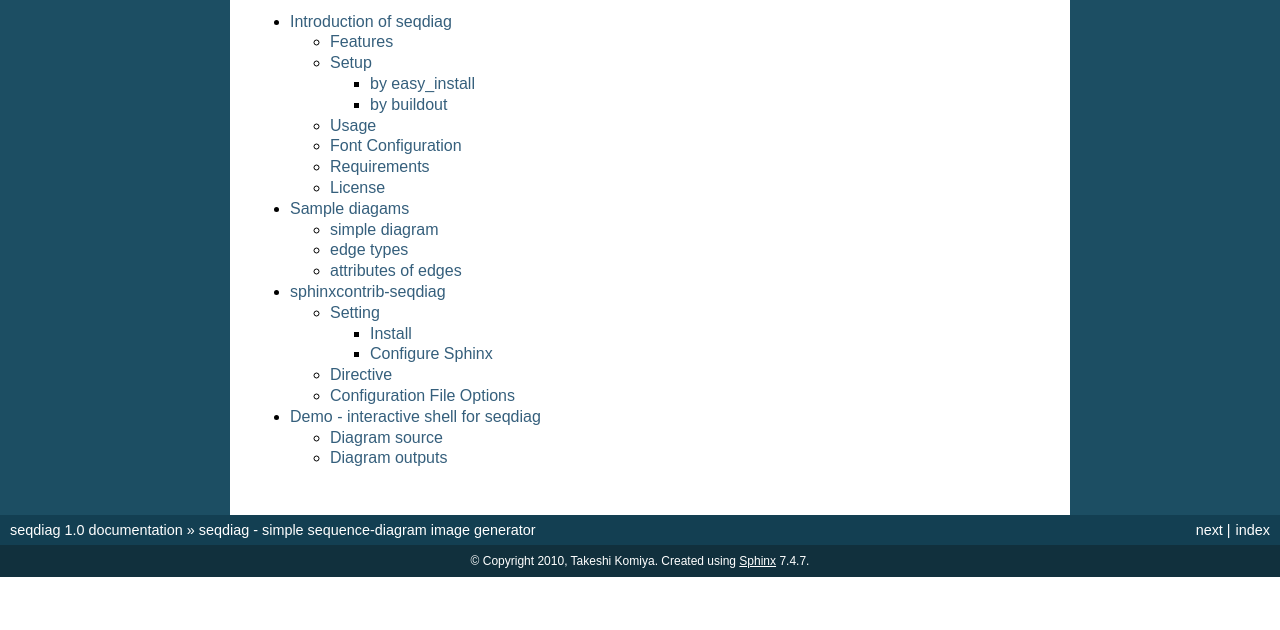
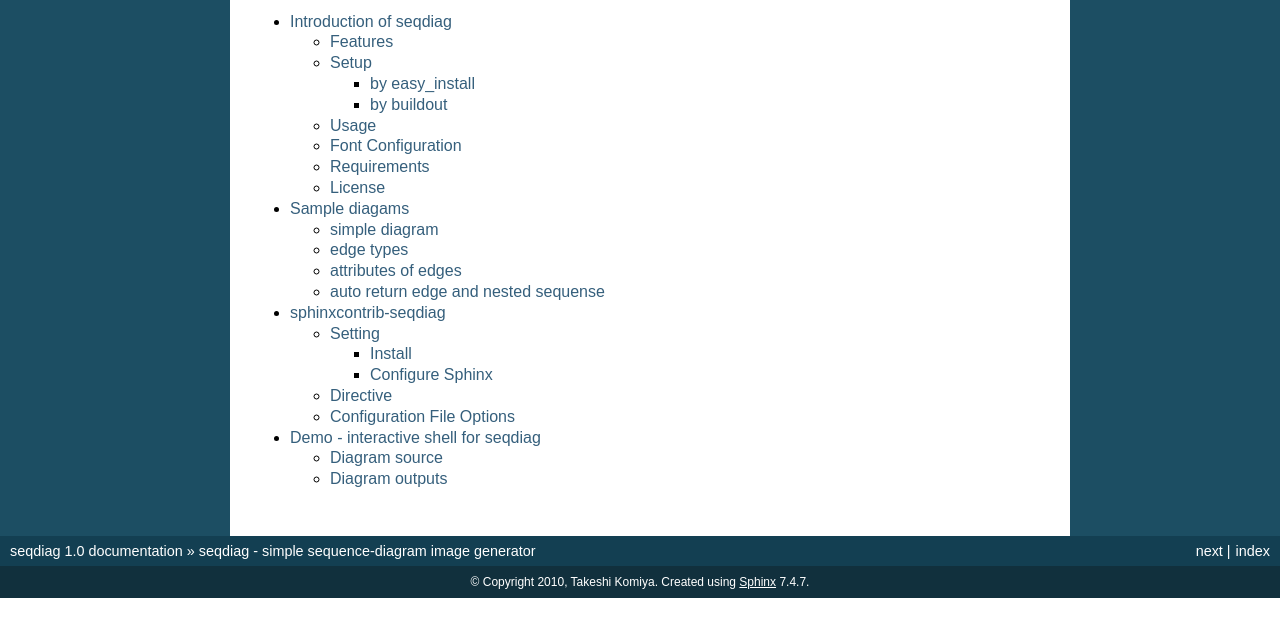
Before and after one commit to blockdiag/blockdiag.com, a Sphinx documentation site: the page built from seqdiag/source/index.rst, in a window 1280 px wide, cut to the strip 270-900 px from the top of the page. Built offline with Sphinx 7.4.7, drawn with Linux system fonts in a browser that asks for light colours; nearby versions of some CDN libraries.

Commit message:
* Follow seqdiag-0.1.5

```diff
--- a/seqdiag/source/examples.rst
+++ b/seqdiag/source/examples.rst
@@ -21,3 +21,9 @@
 
 .. literalinclude:: diagrams/edge_attributes.diag
 .. seqdiag:: diagrams/edge_attributes.diag
+
+auto return edge and nested sequense
+====================================
+
+.. literalinclude:: diagrams/nested_edges.diag
+.. seqdiag:: diagrams/nested_edges.diag
```
Also changed, not shown: 8 other files.
